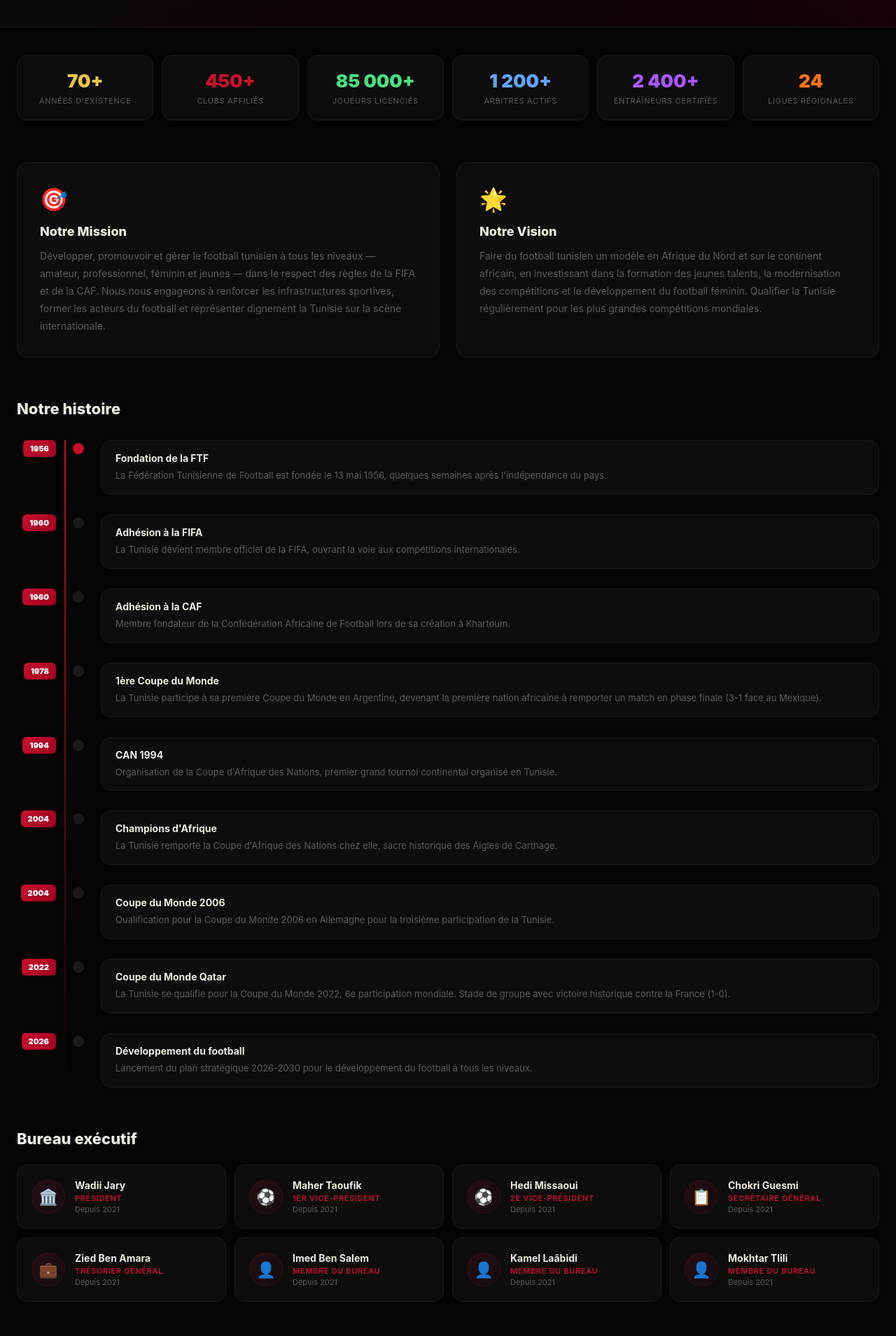
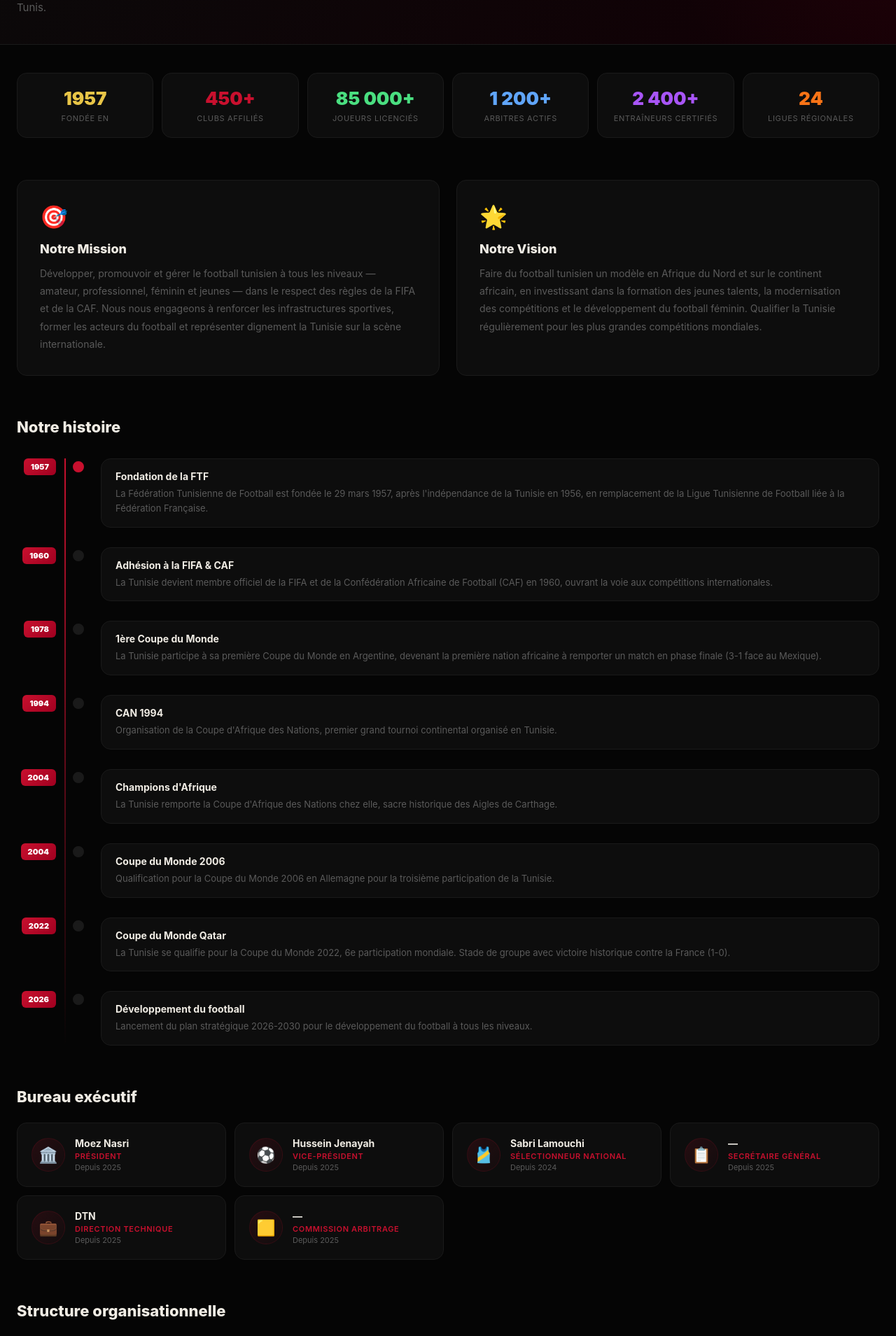
Before and after one commit to Mohammedjebali/ftf-demo, a Next.js app: page /a-propos in a window 1280 px wide. Shown: the part 340-2249 px from the top of the page at 70% size. Built offline with nearby package versions, Linux system fonts and the light colour scheme.

Commit message:
fix: a-propos page — correct founded date 1957, president Moez Nasri, remove 'en temps réel'

```diff
--- a/app/a-propos/page.tsx
+++ b/app/a-propos/page.tsx
@@ -11,9 +11,8 @@
 const ACCENT = "#e8c547";
 
 const TIMELINE = [
-  { year: "1956", title: "Fondation de la FTF", desc: "La Fédération Tunisienne de Football est fondée le 13 mai 1956, quelques semaines après l'indépendance du pays." },
-  { year: "1960", title: "Adhésion à la FIFA", desc: "La Tunisie devient membre officiel de la FIFA, ouvrant la voie aux compétitions internationales." },
-  { year: "1960", title: "Adhésion à la CAF", desc: "Membre fondateur de la Confédération Africaine de Football lors de sa création à Khartoum." },
+  { year: "1957", title: "Fondation de la FTF", desc: "La Fédération Tunisienne de Football est fondée le 29 mars 1957, après l'indépendance de la Tunisie en 1956, en remplacement de la Ligue Tunisienne de Football liée à la Fédération Française." },
+  { year: "1960", title: "Adhésion à la FIFA & CAF", desc: "La Tunisie devient membre officiel de la FIFA et de la Confédération Africaine de Football (CAF) en 1960, ouvrant la voie aux compétitions internationales." },
   { year: "1978", title: "1ère Coupe du Monde", desc: "La Tunisie participe à sa première Coupe du Monde en Argentine, devenant la première nation africaine à remporter un match en phase finale (3-1 face au Mexique)." },
   { year: "1994", title: "CAN 1994", desc: "Organisation de la Coupe d'Afrique des Nations, premier grand tournoi continental organisé en Tunisie." },
   { year: "2004", title: "Champions d'Afrique", desc: "La Tunisie remporte la Coupe d'Afrique des Nations chez elle, sacre historique des Aigles de Carthage." },
@@ -23,14 +22,12 @@
 ];
 
 const BOARD = [
-  { role: "Président", name: "Wadii Jary", since: "2021", emoji: "🏛️" },
-  { role: "1er Vice-Président", name: "Maher Taoufik", since: "2021", emoji: "⚽" },
-  { role: "2e Vice-Président", name: "Hedi Missaoui", since: "2021", emoji: "⚽" },
-  { role: "Secrétaire Général", name: "Chokri Guesmi", since: "2021", emoji: "📋" },
-  { role: "Trésorier Général", name: "Zied Ben Amara", since: "2021", emoji: "💼" },
-  { role: "Membre du Bureau", name: "Imed Ben Salem", since: "2021", emoji: "👤" },
-  { role: "Membre du Bureau", name: "Kamel Laâbidi", since: "2021", emoji: "👤" },
-  { role: "Membre du Bureau", name: "Mokhtar Tlili", since: "2021", emoji: "👤" },
+  { role: "Président", name: "Moez Nasri", since: "2025", emoji: "🏛️" },
+  { role: "Vice-Président", name: "Hussein Jenayah", since: "2025", emoji: "⚽" },
+  { role: "Sélectionneur National", name: "Sabri Lamouchi", since: "2024", emoji: "🎽" },
+  { role: "Secrétaire Général", name: "—", since: "2025", emoji: "📋" },
+  { role: "Direction Technique", name: "DTN", since: "2025", emoji: "💼" },
+  { role: "Commission Arbitrage", name: "—", since: "2025", emoji: "🟨" },
 ];
 
 const DEPTS = [
@@ -62,7 +59,7 @@
             Fédération Tunisienne de Football
           </h1>
           <p style={{ color: MUTED, fontSize: "15px", maxWidth: "600px", lineHeight: 1.7 }}>
-            Organe directeur du football tunisien depuis 1956, la FTF veille au développement, à l'organisation et à la promotion du football sous toutes ses formes sur l'ensemble du territoire national.
+            Organe directeur du football tunisien depuis 1957, la FTF veille au développement, à l'organisation et à la promotion du football sous toutes ses formes sur l'ensemble du territoire national. Affiliée à la FIFA et à la CAF depuis 1960, basée à El Menzah, Tunis.
           </p>
         </div>
       </div>
@@ -71,7 +68,7 @@
         {/* Key stats */}
         <div style={{ display: "grid", gridTemplateColumns: "repeat(auto-fit, minmax(160px, 1fr))", gap: "12px", marginBottom: "60px" }}>
           {[
-            { label: "Années d'existence", value: "70+", color: ACCENT },
+            { label: "Fondée en", value: "1957", color: ACCENT },
             { label: "Clubs affiliés", value: "450+", color: RED },
             { label: "Joueurs licenciés", value: "85 000+", color: "#4ade80" },
             { label: "Arbitres actifs", value: "1 200+", color: "#60a5fa" },
--- a/app/page.tsx
+++ b/app/page.tsx
@@ -62,7 +62,7 @@
           </div>
           <h1 className="fade-up-2" style={{ fontSize: "clamp(2rem, 6vw, 4rem)", fontWeight: 900, color: TEXT, lineHeight: 1.05, letterSpacing: "-0.03em", marginBottom: "20px", maxWidth: "700px" }}>
             Le football tunisien<br />
-            <span style={{ background: `linear-gradient(135deg, ${RED}, #ff4060)`, WebkitBackgroundClip: "text", WebkitTextFillColor: "transparent" }}>en temps réel</span>
+            <span style={{ background: `linear-gradient(135deg, ${RED}, #ff4060)`, WebkitBackgroundClip: "text", WebkitTextFillColor: "transparent" }}>au sommet de l'Afrique</span>
           </h1>
           <p className="fade-up-3" style={{ color: "#6a6a6a", fontSize: "16px", maxWidth: "480px", lineHeight: 1.7, marginBottom: "36px" }}>
             Résultats, classements, équipe nationale et toute l'actualité de la Ligue 1 Professionnelle.
```
